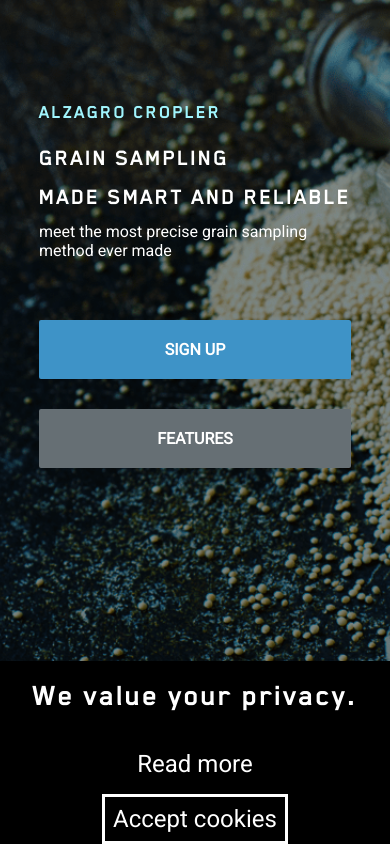
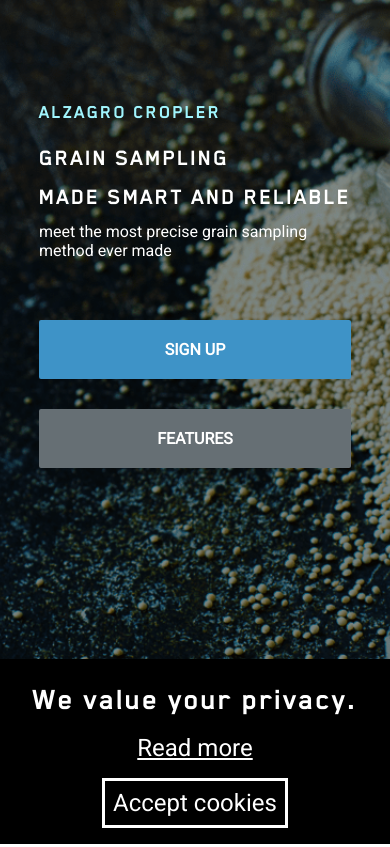
Before and after one commit to globea/alzagro.github.io, a website: page index.html in a window 390 px wide. Shown: the top 847 px of the page. Drawn offline with Linux system fonts and the light colour scheme; files whose address does not match are found by name.

Commit message:
feat: banner functional

```diff
--- a/index.html
+++ b/index.html
@@ -242,7 +242,7 @@
     <div class="banner">
         <h4 id="banner-text" class="font"></h4>
         <div class="read-more cookies-button"><a id="banner-read-more" class="banner-content" href="cookies/"></a></div>
-        <div class="accept cookies-button"><a id="banner-accept" class="banner-content"></a></div>
+        <div class="accept cookies-button" onclick="gimmeCookies()"><a id="banner-accept" class="banner-content"></a></div>
     </div>
     <footer>
         <div class="footer-column">
--- a/main.css
+++ b/main.css
@@ -597,6 +597,8 @@
   justify-content: center;
   align-items: center;
   padding-top: 5px;
+  z-index: 5;
+  display: none;
 }
 
 #banner-text {
@@ -616,6 +618,10 @@
 .accept {
   padding: 8px;
   border: 3px solid white;
+}
+
+#banner-read-more {
+  text-decoration: underline;
 }
 
 select {
--- a/main.js
+++ b/main.js
@@ -50,11 +50,23 @@
   });
 };
 
+const detectCookie = _ => {
+  const isConsentAgreed = document.cookie.split(';').filter((item) => item.trim().startsWith('cookieConsentAgreed=')).length === 0;
+  const banner = document.querySelector('.banner');
+  banner.style.display = isConsentAgreed ? 'flex': 'none';
+}
+
+const gimmeCookies = _ => {
+  document.cookie = "cookieConsentAgreed=1";
+  document.querySelector('.banner').style.display = 'none';
+}
+
 window.onload = _ => {
   // plz work i don't have catch block
   translate('English');
   formListenerInit();
   changeLanguage();
+  detectCookie();
 };
 
 window.onscroll = _ => {
--- a/mobile.css
+++ b/mobile.css
@@ -173,13 +173,13 @@
 
 #banner-text {
   margin-right: 0;
-  margin-top: 10px;
-  margin-bottom: 20px;
+  margin-top: 1rem;
+  margin-bottom: 1rem;
   width: 100%;
   text-align: center;
 }
 
 .cookies-button {
   margin: 0;
-  margin-top: 1rem;
+  margin-bottom: 1rem;
 }
```
